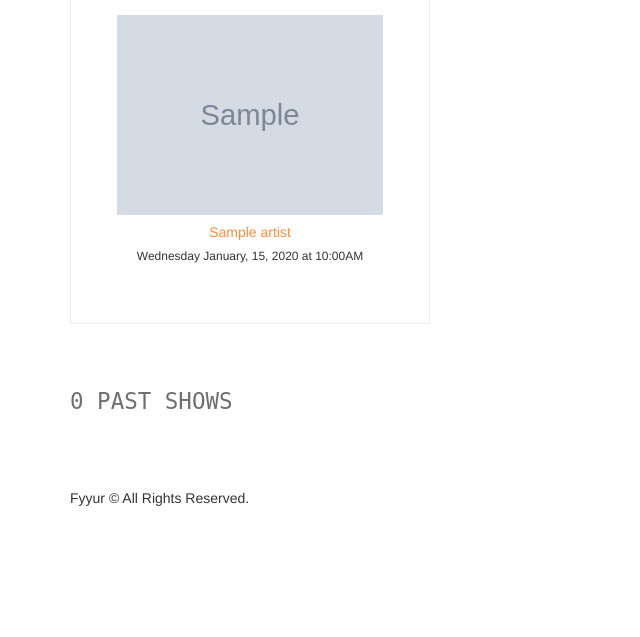
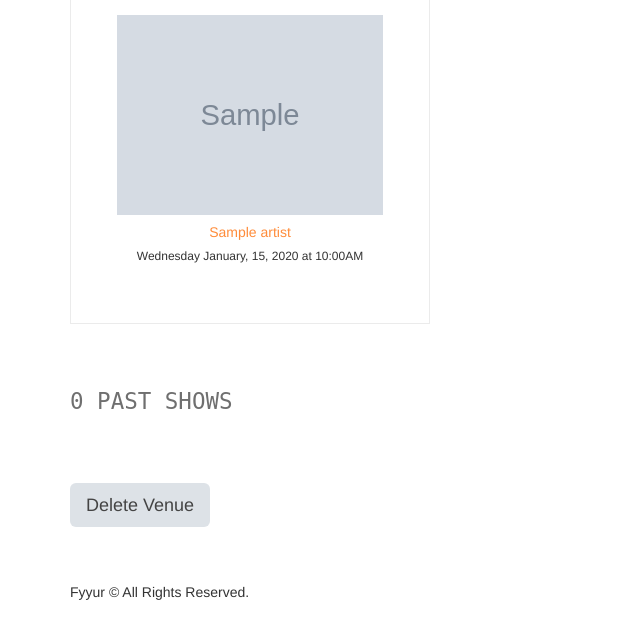
Before and after one commit to nicholaspretorius/udacity-fyyur, a Flask app: page /venues/1 in a window 1280 px wide. Shown: the part 607-1244 px from the top of the page, without its empty margins (0-640 px from the left). Before the commit the page ends 1113 px from the top, so only its background shows below. Run offline with Flask 2, Linux system fonts and the light colour scheme; tables that the repository leaves empty hold one stand-in row (values such as "Sample post"); grey boxes marked "Sample" are stand-in pictures; some libraries are stand-ins or nearby versions.

Commit message:
feat: Delete venue

```diff
--- a/app.py
+++ b/app.py
@@ -4,7 +4,7 @@
 import json
 import dateutil.parser
 import babel
-from flask import Flask, render_template, request, Response, flash, redirect, url_for, abort
+from flask import Flask, render_template, request, Response, flash, redirect, url_for, abort, jsonify
 from flask_moment import Moment
 from flask_sqlalchemy import SQLAlchemy
 from sqlalchemy.dialects.postgresql import ARRAY
@@ -357,6 +357,20 @@
 def delete_venue(venue_id):
     # TODO: Complete this endpoint for taking a venue_id, and using
     # SQLAlchemy ORM to delete a record. Handle cases where the session commit could fail.
+    error = False
+    try:
+        Venue.query.filter_by(id=venue_id).delete()
+        db.session.commit()
+        flash('Venue was successfully deleted.')
+    except():
+        db.session.rollback()
+        error = True
+    finally:
+        db.session.close()
+    if error:
+        abort(500)
+    else:
+        return jsonify({'success': True})
 
     # BONUS CHALLENGE: Implement a button to delete a Venue on a Venue Page, have it so that
     # clicking that button delete it from the db then redirect the user to the homepage
--- a/templates/pages/show_venue.html
+++ b/templates/pages/show_venue.html
@@ -1,45 +1,48 @@
-{% extends 'layouts/main.html' %}
-{% block title %}Venue Search{% endblock %}
-{% block content %}
+{% extends 'layouts/main.html' %} {% block title %}Venue Search{% endblock %} {% block content %}
 <div class="row">
   <div class="col-sm-6">
     <h1 class="monospace">
       {{ venue.name }}
     </h1>
-		<p class="subtitle">
-			ID: {{ venue.id }}
-		</p>
+    <p class="subtitle">ID: {{ venue.id }}</p>
     <div class="genres">
       {% for genre in venue.genres %}
       <span class="genre">{{ genre }}</span>
       {% endfor %}
     </div>
+    <p><i class="fas fa-globe-americas"></i> {{ venue.city }}, {{ venue.state }}</p>
     <p>
-			<i class="fas fa-globe-americas"></i> {{ venue.city }}, {{ venue.state }}
+      <i class="fas fa-map-marker"></i> {% if venue.address %}{{ venue.address }}{% else %}No
+      Address{% endif %}
     </p>
     <p>
-			<i class="fas fa-map-marker"></i> {% if venue.address %}{{ venue.address }}{% else %}No Address{% endif %}
+      <i class="fas fa-phone-alt"></i> {% if venue.phone %}{{ venue.phone }}{% else %}No Phone{%
+      endif %}
     </p>
     <p>
-			<i class="fas fa-phone-alt"></i> {% if venue.phone %}{{ venue.phone }}{% else %}No Phone{% endif %}
+      <i class="fas fa-link"></i> {% if venue.website %}<a
+        href="{{ venue.website }}"
+        target="_blank"
+        >{{ venue.website }}</a
+      >{% else %}No Website{% endif %}
     </p>
     <p>
-			<i class="fas fa-link"></i> {% if venue.website %}<a href="{{ venue.website }}" target="_blank">{{ venue.website }}</a>{% else %}No Website{% endif %}
-		</p>
-		<p>
-			<i class="fab fa-facebook-f"></i> {% if venue.facebook_link %}<a href="{{ venue.facebook_link }}" target="_blank">{{ venue.facebook_link }}</a>{% else %}No Facebook Link{% endif %}
+      <i class="fab fa-facebook-f"></i> {% if venue.facebook_link %}<a
+        href="{{ venue.facebook_link }}"
+        target="_blank"
+        >{{ venue.facebook_link }}</a
+      >{% else %}No Facebook Link{% endif %}
     </p>
     {% if venue.seeking_talent %}
     <div class="seeking">
       <p class="lead">Currently seeking talent</p>
       <div class="description">
-				<i class="fas fa-quote-left"></i> {{ venue.seeking_description }} <i class="fas fa-quote-right"></i>
+        <i class="fas fa-quote-left"></i> {{ venue.seeking_description }}
+        <i class="fas fa-quote-right"></i>
       </div>
     </div>
     {% else %}
-		<p class="not-seeking">
-			<i class="fas fa-moon"></i> Not currently seeking talent
-		</p>
+    <p class="not-seeking"><i class="fas fa-moon"></i> Not currently seeking talent</p>
     {% endif %}
   </div>
   <div class="col-sm-6">
@@ -47,13 +50,18 @@
   </div>
 </div>
 <section>
-	<h2 class="monospace">{{ venue.upcoming_shows_count }} Upcoming {% if venue.upcoming_shows_count == 1 %}Show{% else %}Shows{% endif %}</h2>
+  <h2 class="monospace">
+    {{ venue.upcoming_shows_count }} Upcoming {% if venue.upcoming_shows_count == 1 %}Show{% else
+    %}Shows{% endif %}
+  </h2>
   <div class="row">
     {%for show in venue.upcoming_shows %}
     <div class="col-sm-4">
       <div class="tile tile-show">
         <img src="{{ show.artist_image_link }}" alt="Show Artist Image" />
-				<h5><a href="/artists/{{ show.artist_id }}">{{ show.artist_name }}</a></h5>
+        <h5>
+          <a href="/artists/{{ show.artist_id }}">{{ show.artist_name }}</a>
+        </h5>
         <h6>{{ show.start_time|datetime('full') }}</h6>
       </div>
     </div>
@@ -61,18 +69,55 @@
   </div>
 </section>
 <section>
-	<h2 class="monospace">{{ venue.past_shows_count }} Past {% if venue.past_shows_count == 1 %}Show{% else %}Shows{% endif %}</h2>
+  <h2 class="monospace">
+    {{ venue.past_shows_count }} Past {% if venue.past_shows_count == 1 %}Show{% else %}Shows{%
+    endif %}
+  </h2>
   <div class="row">
     {%for show in venue.past_shows %}
     <div class="col-sm-4">
       <div class="tile tile-show">
         <img src="{{ show.artist_image_link }}" alt="Show Artist Image" />
-				<h5><a href="/artists/{{ show.artist_id }}">{{ show.artist_name }}</a></h5>
+        <h5>
+          <a href="/artists/{{ show.artist_id }}">{{ show.artist_name }}</a>
+        </h5>
         <h6>{{ show.start_time|datetime('full') }}</h6>
       </div>
     </div>
     {% endfor %}
   </div>
 </section>
-
-{% endblock %}
+<section>
+  <div class="row">
+    <div class="col-sm-12">
+      <button class="btn btn-default btn-lg" data-id="{{ venue.id }}" id="delete-venue">
+        Delete Venue
+      </button>
+    </div>
+  </div>
+</section>
+{% block javascript %}
+<script>
+  const del = document.getElementById("delete-venue");
+  del.onclick = function(e) {
+    console.log("Delete: ", e);
+    const venueId = e.target.dataset.id;
+    fetch("/venues/" + venueId, {
+      method: "DELETE"
+    })
+      .then(function(res) {
+        console.log("Res: ", res);
+        return res.json();
+      })
+      .then(function(data) {
+        console.log("Data: ", data);
+        if (data.success === true) {
+          window.location.pathname = "/";
+        }
+      })
+      .catch(function(e) {
+        console.error(e);
+      });
+  };
+</script>
+{% endblock %} {% endblock %}
```
Lines whose indentation alone changed are shown as unchanged.
